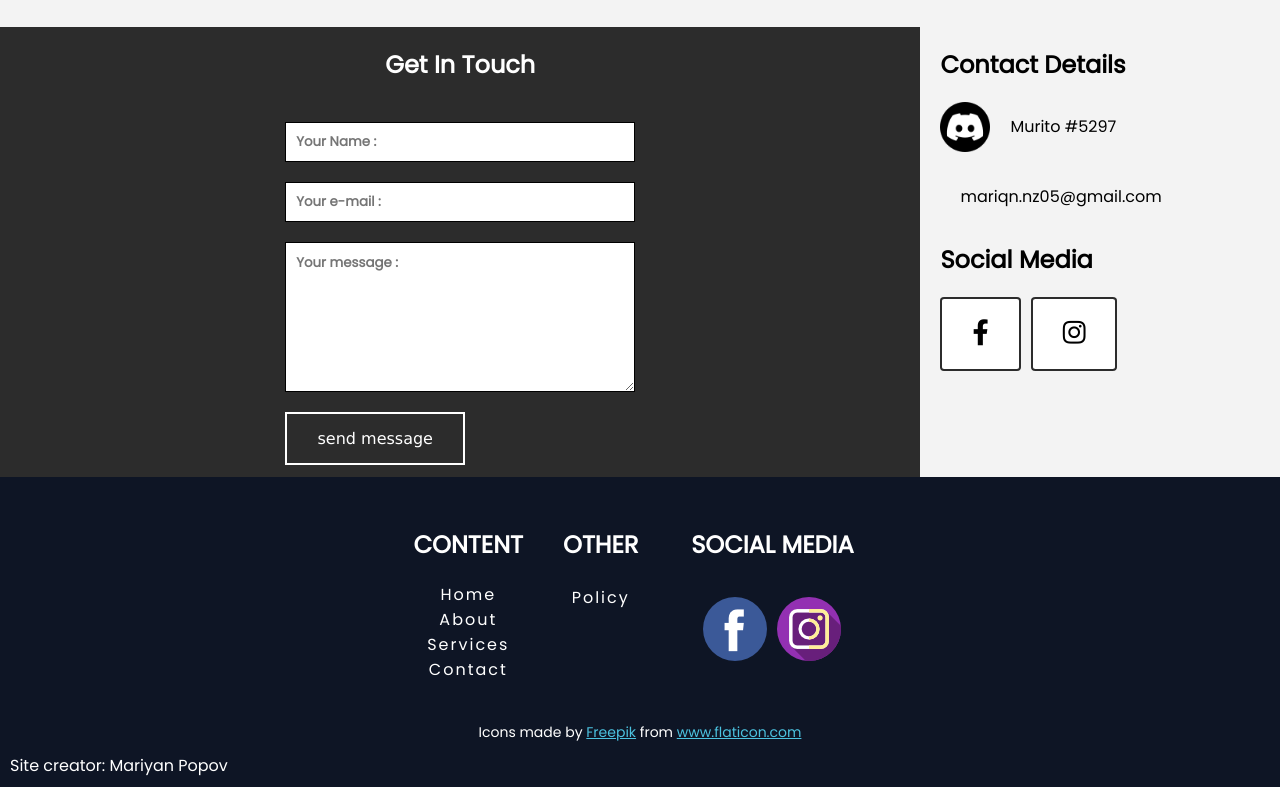
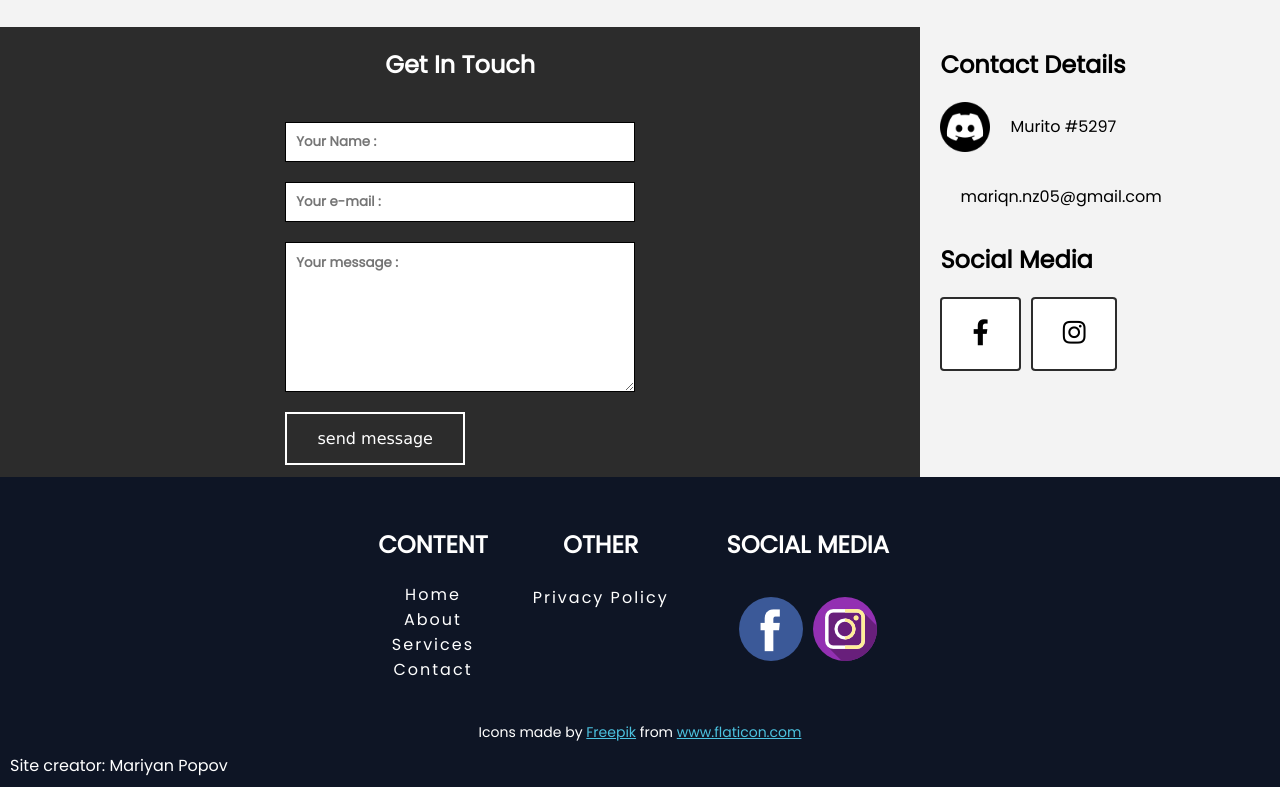
Before and after one commit to murito7/portfolio, a plain HTML site: page index.html in a window 1280 px wide. Shown: the part 2203-2990 px from the top of the page. Drawn offline with nearby package versions, Linux system fonts and the light colour scheme.

Commit message:
test commit

```diff
--- a/index.html
+++ b/index.html
@@ -173,7 +173,7 @@
             <div>
                 <h1>OTHER</h1>
                 <ul class="footer-ul" id="privacy">
-                    <li><a href="policy.html">policy</a></li>
+                    <li><a href="policy.html">privacy policy</a></li>
                 </ul>
             </div>
             <div>
```
